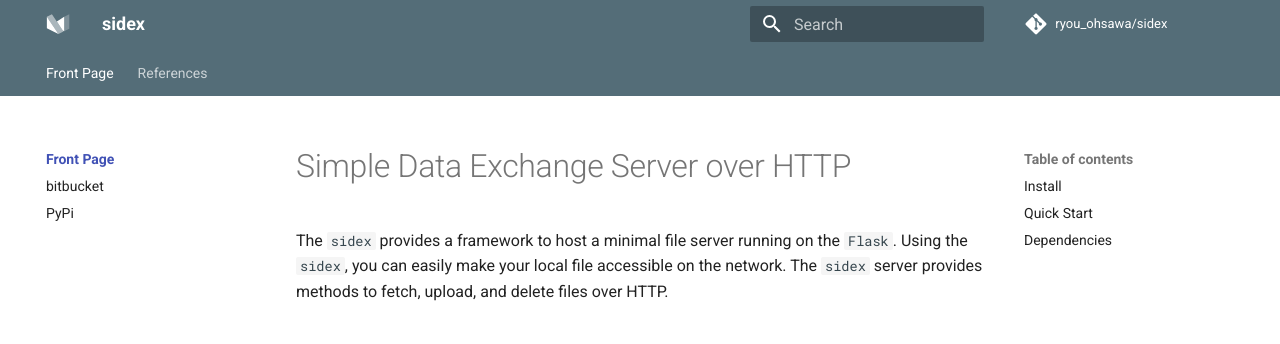
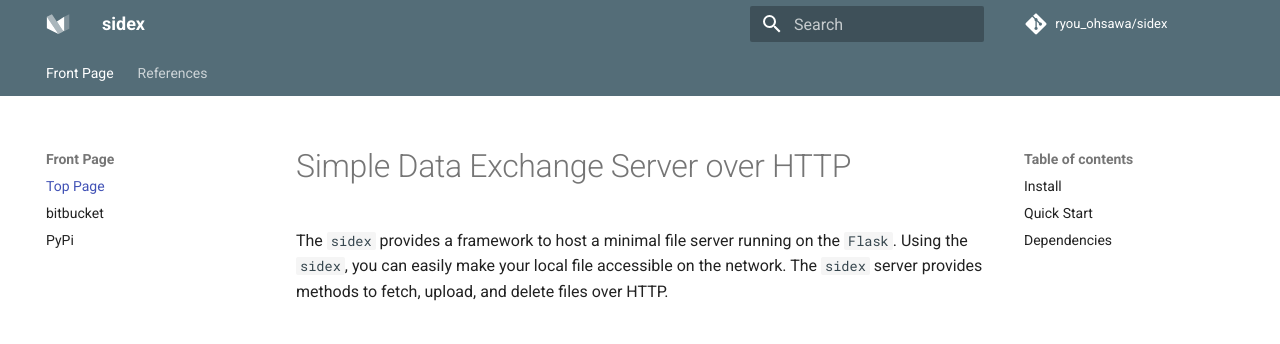
Before and after one commit to astronasutarou/sidex, an MkDocs documentation site: the page built from docs/index.md, in a window 1280 px wide. Shown: the top 344 px of the page. Built offline with MkDocs 1.6.1 and Material for MkDocs 9.7.7, drawn with Linux system fonts in a browser that asks for light colours.

Commit message:
minor update in mkdocs.yml

```diff
--- a/mkdocs.yml
+++ b/mkdocs.yml
@@ -18,7 +18,7 @@
     primary: blue grey
     accent: deep orange
   features:
-    - navigation.indexes
+    - navigation.expand
     - navigation.tabs
     - header.autohide
 
@@ -40,7 +40,7 @@
 
 nav:
   - Front Page:
-    - "Top Page": index.md
+    - Top Page: index.md
     - bitbucket: https://bitbucket.org/ryou_ohsawa/sidex/src/master/
     - PyPi: https://pypi.org/project/sidex/
   - References:
```
